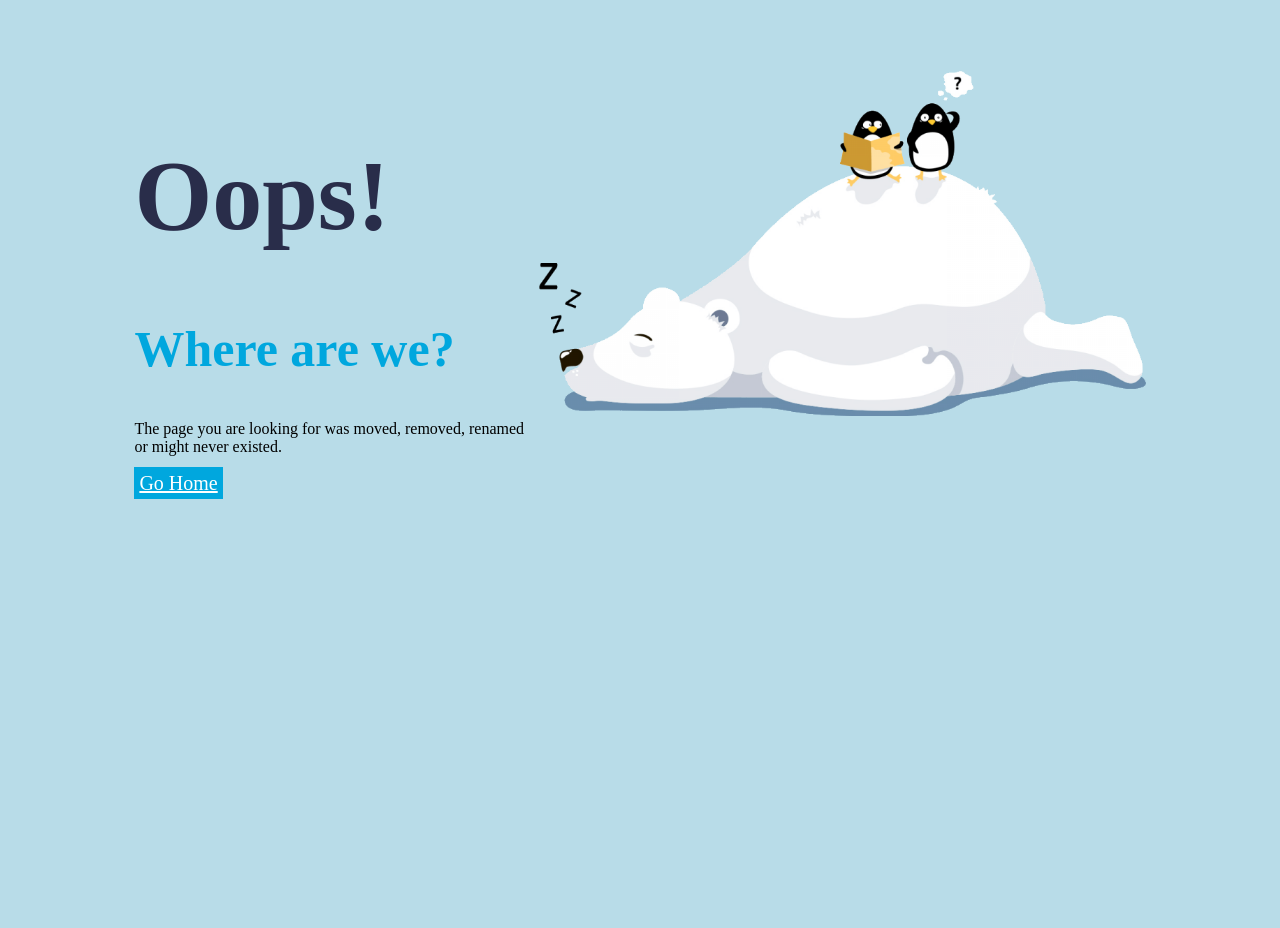
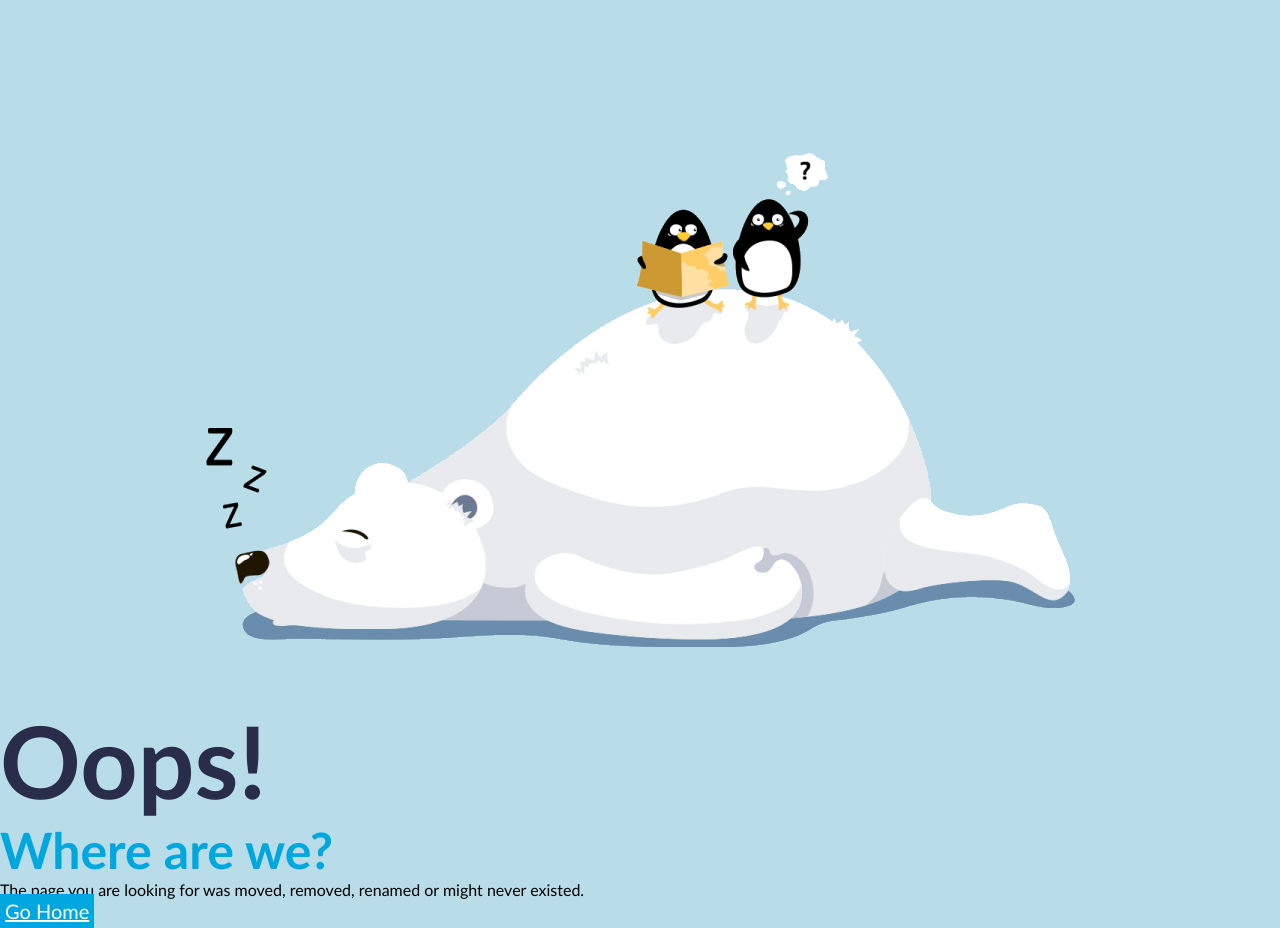
Before and after one commit to VilmaPetruskeviciene/3-bear, a website: page index.html in a window 1280 px wide. Before the commit the page ends 800 px from the top, so only its background shows below. Drawn offline with Linux system fonts and the light colour scheme.

Commit message:
main css

```diff
--- a/index.html
+++ b/index.html
@@ -6,8 +6,20 @@
         <meta http-equiv="X-UA-Compatible" content="IE=edge">
         <meta name="viewport" content="width=device-width, initial-scale=1.0">
         <title>Bear</title>
+        <link rel="stylesheet" href="./main.css">
     </head>
 
+    <body>
+        <main></main>
+        <div>
+            <h1>Oops!</h1>
+            <h2>Where are we?</h2>
+            <p>The page you are looking for was moved, removed, renamed or might never existed.</p>
+            <a href="#">Go Home</a>
+        </div>
+    </body>
+
+    <!--
     <body style="background-color: #B8DCE8;">
         <main style="width: 80%; margin-left: 10%; margin-top: 5%; display: inline-block;">
             <div style="width: 40%; float: left;">
@@ -19,4 +31,5 @@
             <img src="bear.png" alt="Bear" style="width: 60%; float: left;">
         </main>
     </body>
+    -->
 </html>
--- /dev/null
+++ b/main.css
@@ -0,0 +1,37 @@
+body,
+body * {
+    margin: 0;
+    padding: 0;
+    vertical-align: top;
+    box-sizing: border-box;
+}
+
+body {
+    font-family: 'Gill Sans', 'Gill Sans MT', Calibri, 'Trebuchet MS', sans-serif;
+    background-color: #B8DCE8;
+}
+
+main {
+    background-image: url(./bear.png);
+    background-repeat: no-repeat;
+    background-position: center;
+    min-height: 600px;
+    margin-top: 100px;
+}
+
+h1 {
+    font-size: 100px;
+    color: #292D4A;
+}
+
+h2 {
+    font-size: 50px;
+    color: #00A7DE;
+}
+
+a {
+    background-color: #00A7DE;
+    color: white;
+    font-size: 20px;
+    padding: 5px;
+}
```
